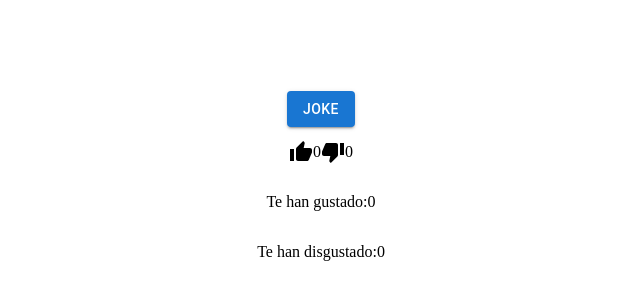
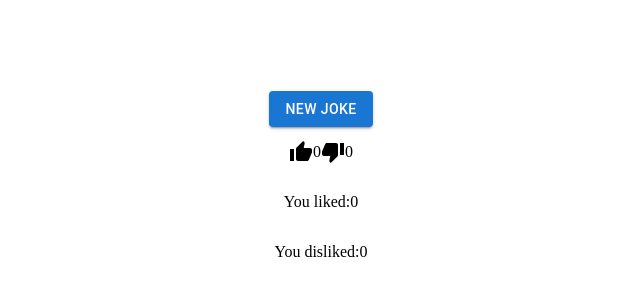
Before and after one commit to josemanuel80/OB-React-Ejercicio7, a React (Create React App) app: page / in a window 1280 px wide. Shown: the part 240-540 px from the top of the page, without its empty margins (327-967 px from the left). Built offline with nearby package versions, Linux system fonts and the light colour scheme; no server answers.

Commit message:
Solved some problems and working ok

```diff
--- a/src/App.js
+++ b/src/App.js
@@ -37,12 +37,11 @@ function App() {
     setlike(false);
   };
 
-  console.log(jokes);
   return (
     <div className="App">
       <p>{data.value}</p>
       <Button variant="contained" onClick={handleClick}>
-        Joke
+        New joke
       </Button>
       <div className="thumbsWrapper">
         <div className="thumbUpWrapper">
@@ -55,7 +54,7 @@ function App() {
         </div>
       </div>
       <p>
-        Te han gustado:
+        You liked:
         {
           jokes.filter((e) => {
             return e.like;
@@ -63,7 +62,7 @@ function App() {
         }
       </p>
       <p>
-        Te han disgustado:
+        You disliked:
         {
           jokes.filter((e) => {
             return e.dislike;
```
